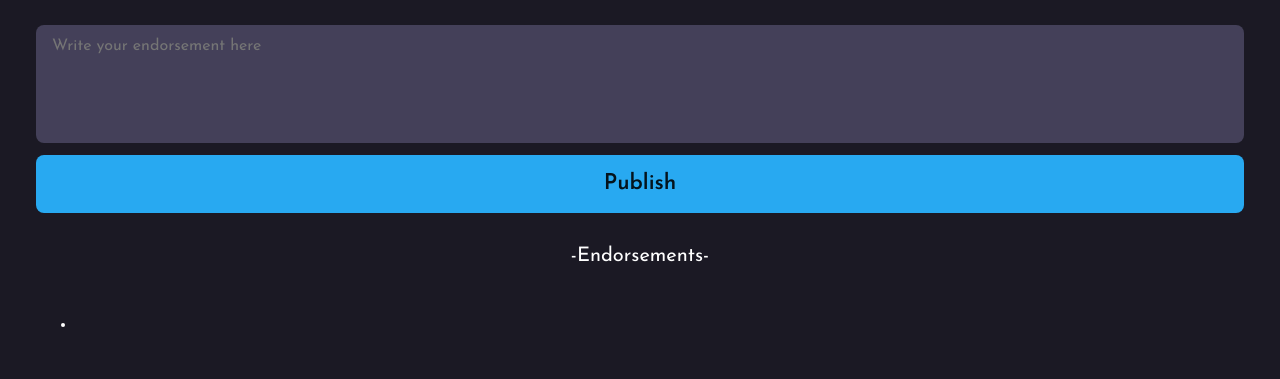
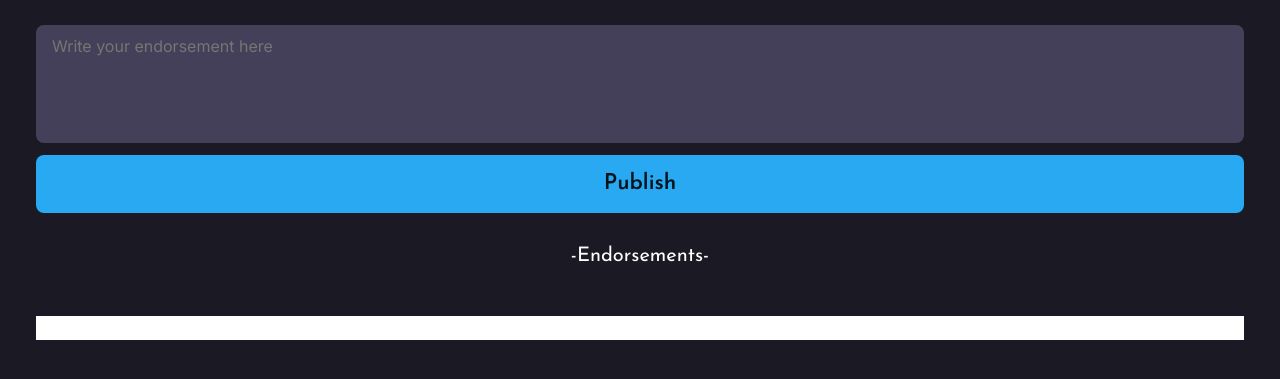
Before and after one commit to ringtho/champions, a website built with Vite: page index.html in a window 1280 px wide. Both pictures are taken after a click on the button "Publish". Shown: the part 201-580 px from the top of the page. Built offline with nearby package versions, Linux system fonts and the light colour scheme.

Commit message:
Designed the list to meet the criteria

```diff
--- a/index.css
+++ b/index.css
@@ -4,6 +4,7 @@ html, body {
     background-color: #1B1924;
     color: #FFFFFF;
     font-family: 'Josefin Sans', sans-serif;
+    user-select: none;
 }
 
 * {
@@ -45,6 +46,7 @@ textarea {
     resize: none;
     height: 118px;
     color: #FFFFFF;
+    font-family: 'Inter', sans-serif;
 }
 
 button {
@@ -65,4 +67,15 @@ textarea, button {
 
 ul {
     text-align: start;
+    padding: 0;
+    list-style: none;
 }
+
+ul li {
+    padding: 12px 16px;
+    color: #1B1924;
+    background-color: #FFFFFF;
+    line-height: 15px;
+    font-family: 'Inter', sans-serif;
+    margin-bottom: 13px;
+}
--- a/index.html
+++ b/index.html
@@ -5,6 +5,9 @@
         <link rel="preconnect" href="https://fonts.googleapis.com">
         <link rel="preconnect" href="https://fonts.gstatic.com" crossorigin>
         <link href="https://fonts.googleapis.com/css2?family=Josefin+Sans:wght@300;400;500;600&display=swap" rel="stylesheet">
+        <!-- <link rel="preconnect" href="https://fonts.googleapis.com">
+        <link rel="preconnect" href="https://fonts.gstatic.com" crossorigin> -->
+        <link href="https://fonts.googleapis.com/css2?family=Inter:wght@400;500&display=swap" rel="stylesheet">
         <title>We are the Champions</title>
         <link rel="stylesheet" href="index.css">
     </head>
```
